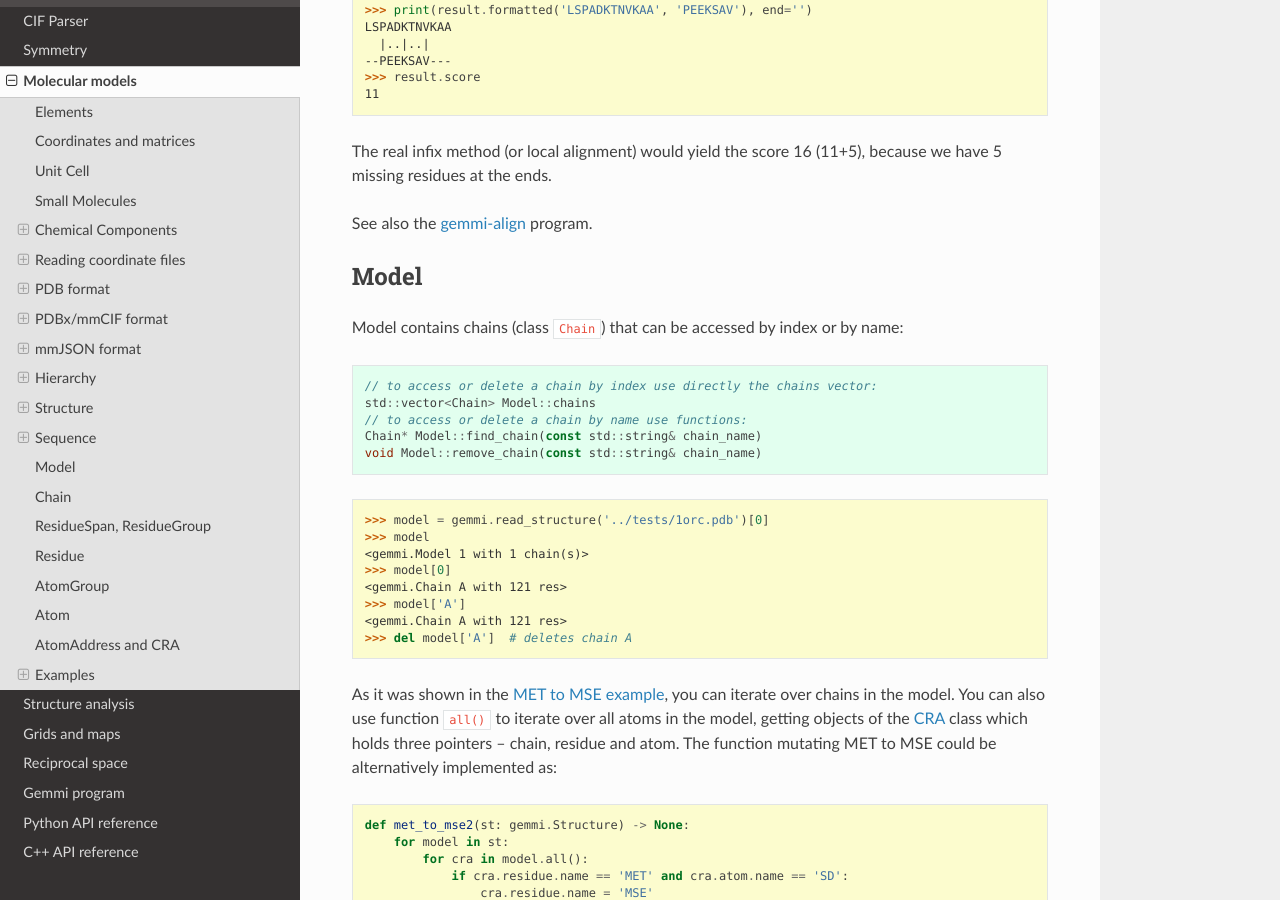
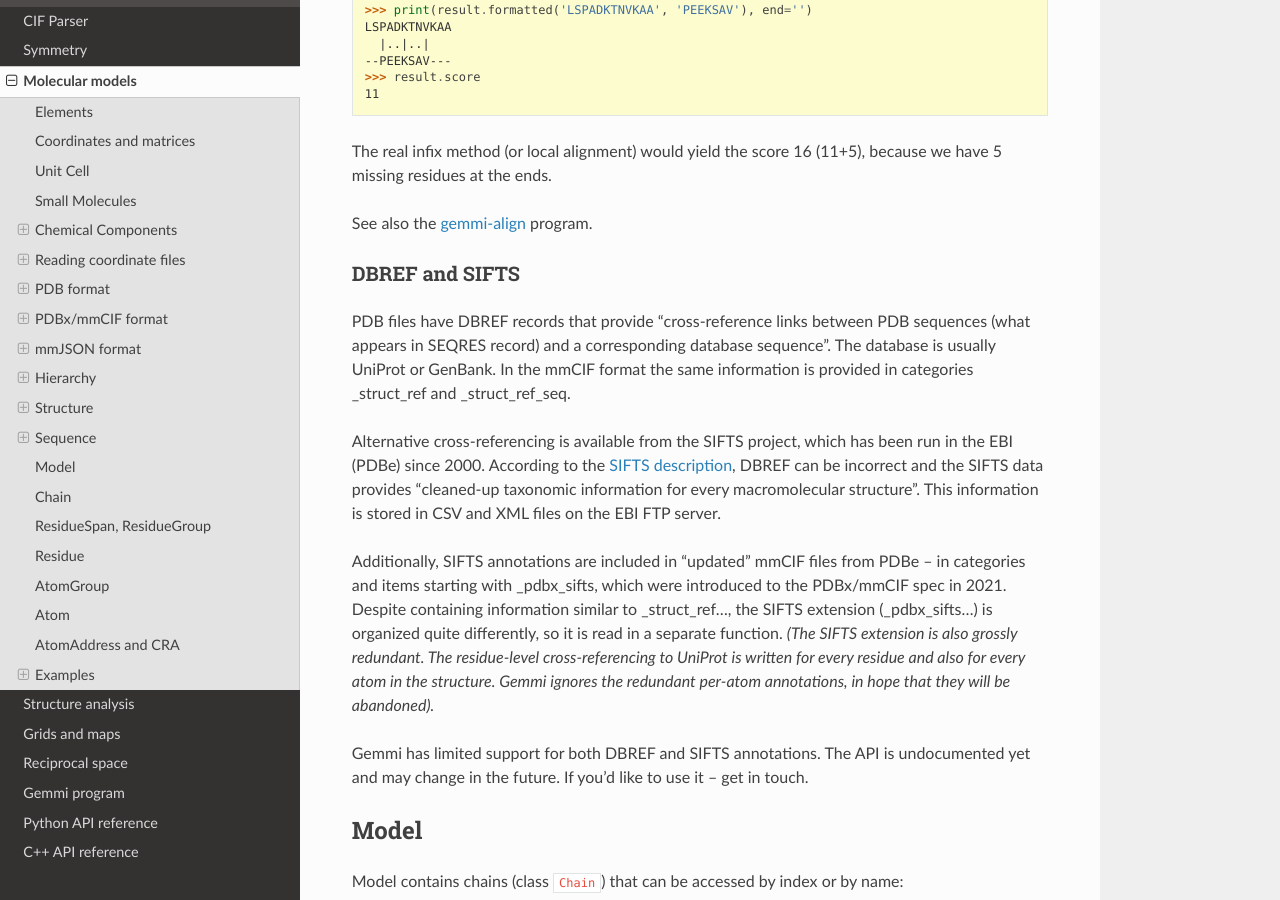
Before and after one commit to project-gemmi/gemmi, a Sphinx documentation site: the page built from docs/mol.rst, in a window 1280 px wide and 900 px high, scrolled down 43376 px. Built offline with Sphinx 7.4.7 and the Read the Docs theme 2.0.0, drawn with Linux system fonts in a browser that asks for light colours.

Commit message:
reading of _pdbx_sifts_xref_db - now it should be usable

```diff
--- a/docs/mol.rst
+++ b/docs/mol.rst
@@ -2462,6 +2462,39 @@ because we have 5 missing residues at the ends.
 
 See also the :ref:`gemmi-align <gemmi-align>` program.
 
+.. _dbref:
+
+DBREF and SIFTS
+---------------
+
+PDB files have DBREF records that provide "cross-reference links between
+PDB sequences (what appears in SEQRES record) and a corresponding database
+sequence". The database is usually UniProt or GenBank.
+In the mmCIF format the same information is provided in categories
+_struct_ref and _struct_ref_seq.
+
+Alternative cross-referencing is available from the SIFTS project,
+which has been run in the EBI (PDBe) since 2000. According to the
+`SIFTS description <https://www.ebi.ac.uk/pdbe/docs/sifts/methodology.html>`_,
+DBREF can be incorrect and the SIFTS data provides "cleaned-up
+taxonomic information for every macromolecular structure".
+This information is stored in CSV and XML files on the EBI FTP server.
+
+Additionally, SIFTS annotations are included in "updated" mmCIF files
+from PDBe -- in categories and items starting with _pdbx_sifts,
+which were introduced to the PDBx/mmCIF spec in 2021.
+Despite containing information similar to _struct_ref…,
+the SIFTS extension (_pdbx_sifts…) is organized quite differently,
+so it is read in a separate function.
+*(The SIFTS extension is also grossly redundant.
+The residue-level cross-referencing to UniProt is written for every residue
+and also for every atom in the structure. Gemmi ignores the redundant
+per-atom annotations, in hope that they will be abandoned).*
+
+Gemmi has limited support for both DBREF and SIFTS annotations.
+The API is undocumented yet and may change in the future.
+If you'd like to use it -- get in touch.
+
 
 Model
 =====
```
Also changed, not shown: 3 other files.
